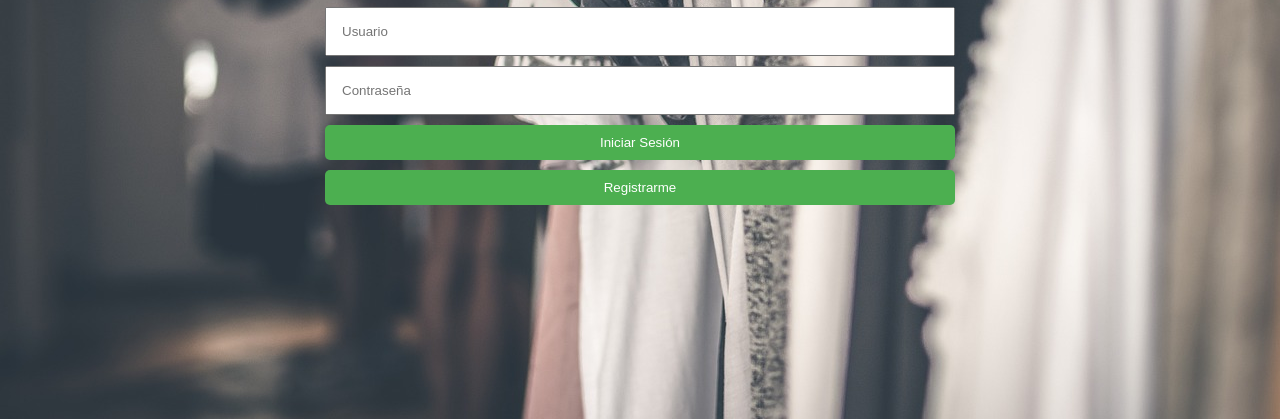
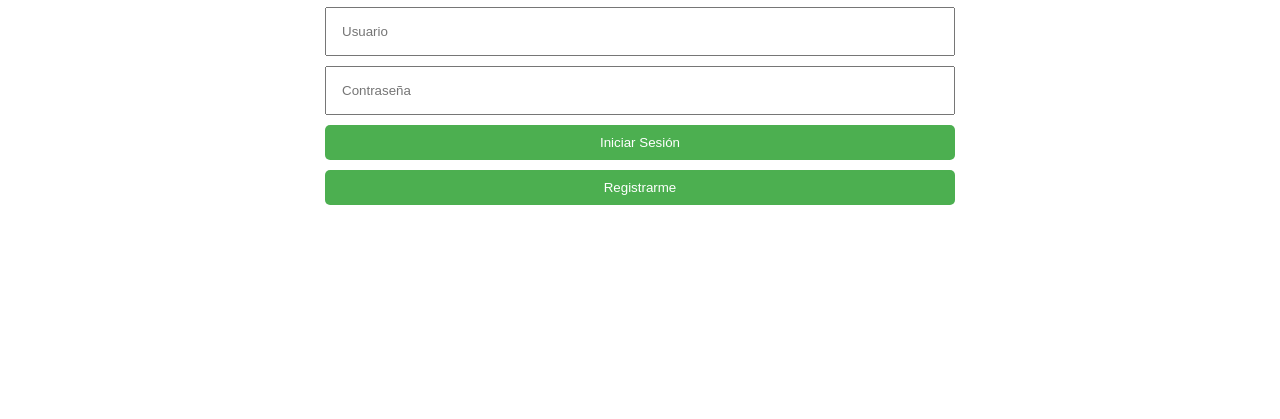
Before and after one commit to JuanAndresVallejo/Login, a plain HTML site: page index.html in a window 1280 px wide. Shown: the part 381-800 px from the top of the page. Drawn offline with Linux system fonts and the light colour scheme.

Commit message:
Update style.css

```diff
--- a/style.css
+++ b/style.css
@@ -1,5 +1,5 @@
 body {
-    background-image: url("fondo.jpg");
+    background-image: "fondo.jpg";
 }
 
 .logo {
```
